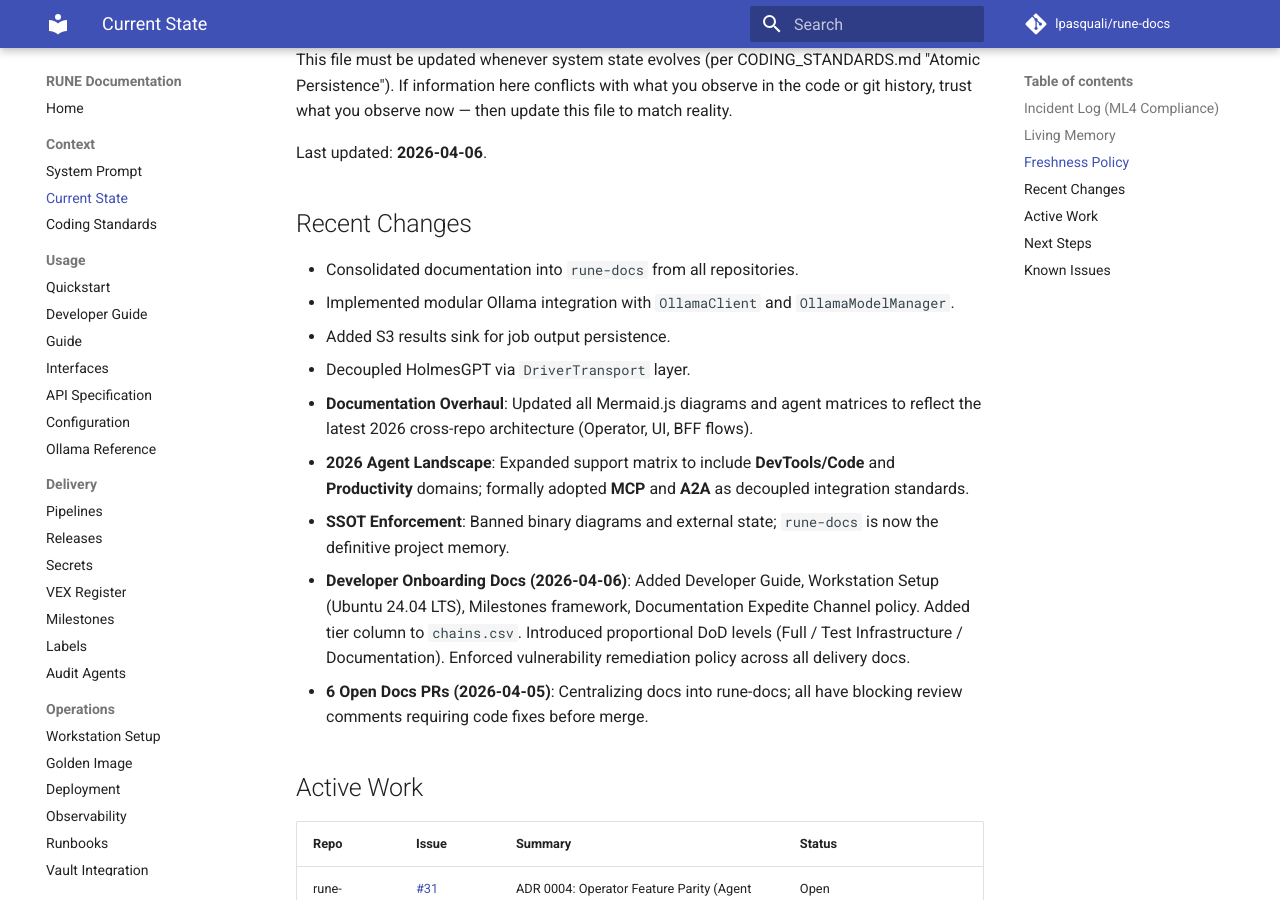
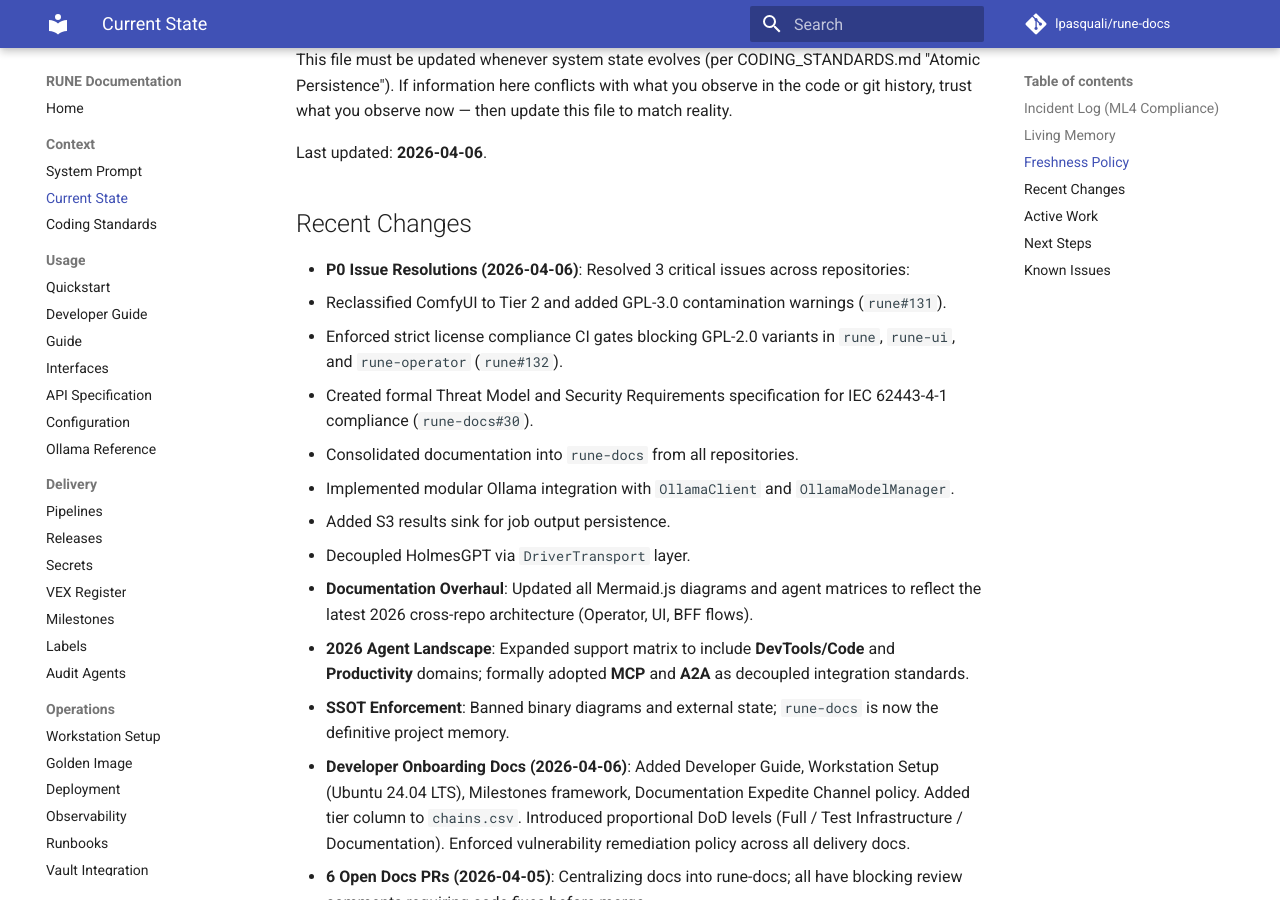
Before and after one commit to lpasquali/rune-docs, an MkDocs documentation site: the page built from docs/context/CURRENT_STATE.md, in a window 1280 px wide and 900 px high, scrolled down 671 px. Built offline with MkDocs 1.6.1 and Material for MkDocs 9.7.7, drawn with Linux system fonts in a browser that asks for light colours; comment, search, counter and statistics services are not loaded.

Commit message:
docs: Update CURRENT_STATE.md with P0 issue resolutions

```diff
--- a/docs/context/CURRENT_STATE.md
+++ b/docs/context/CURRENT_STATE.md
@@ -22,6 +22,10 @@
 
 ## Recent Changes
 
+- **P0 Issue Resolutions (2026-04-06)**: Resolved 3 critical issues across repositories:
+  - Reclassified ComfyUI to Tier 2 and added GPL-3.0 contamination warnings (`rune#131`).
+  - Enforced strict license compliance CI gates blocking GPL-2.0 variants in `rune`, `rune-ui`, and `rune-operator` (`rune#132`).
+  - Created formal Threat Model and Security Requirements specification for IEC 62443-4-1 compliance (`rune-docs#30`).
 - Consolidated documentation into `rune-docs` from all repositories.
 - Implemented modular Ollama integration with `OllamaClient` and `OllamaModelManager`.
 - Added S3 results sink for job output persistence.
```
